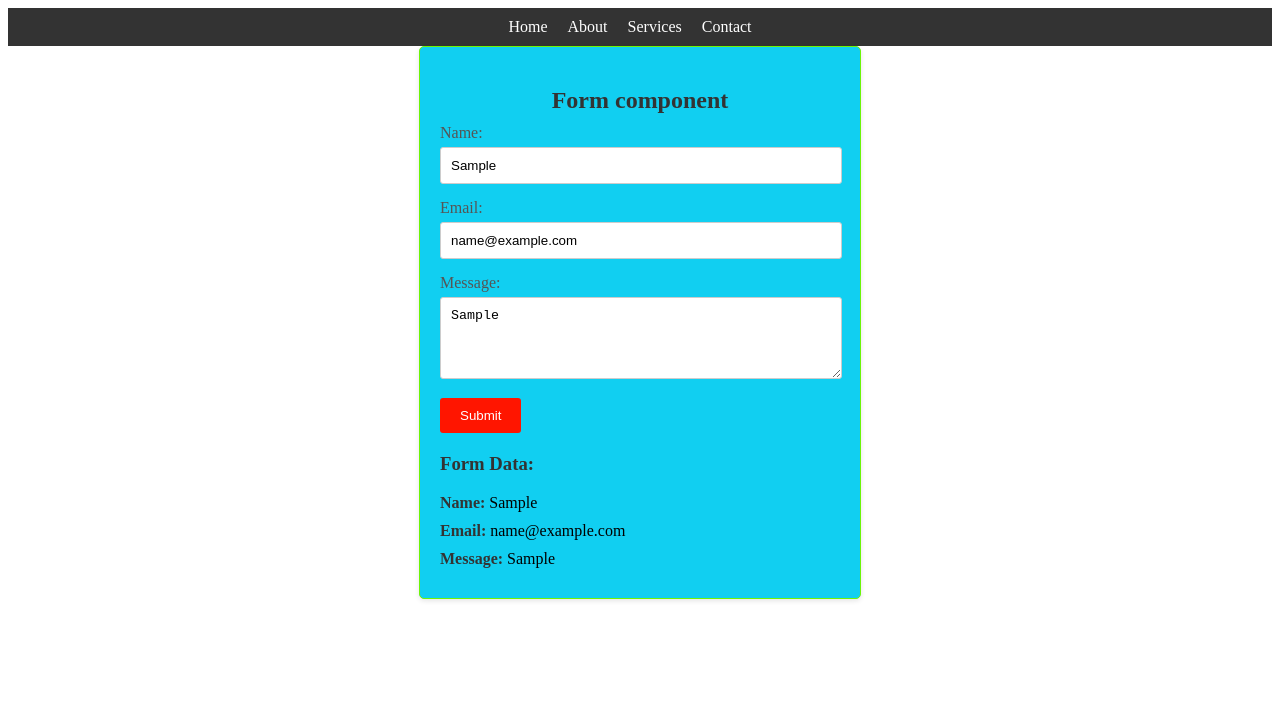
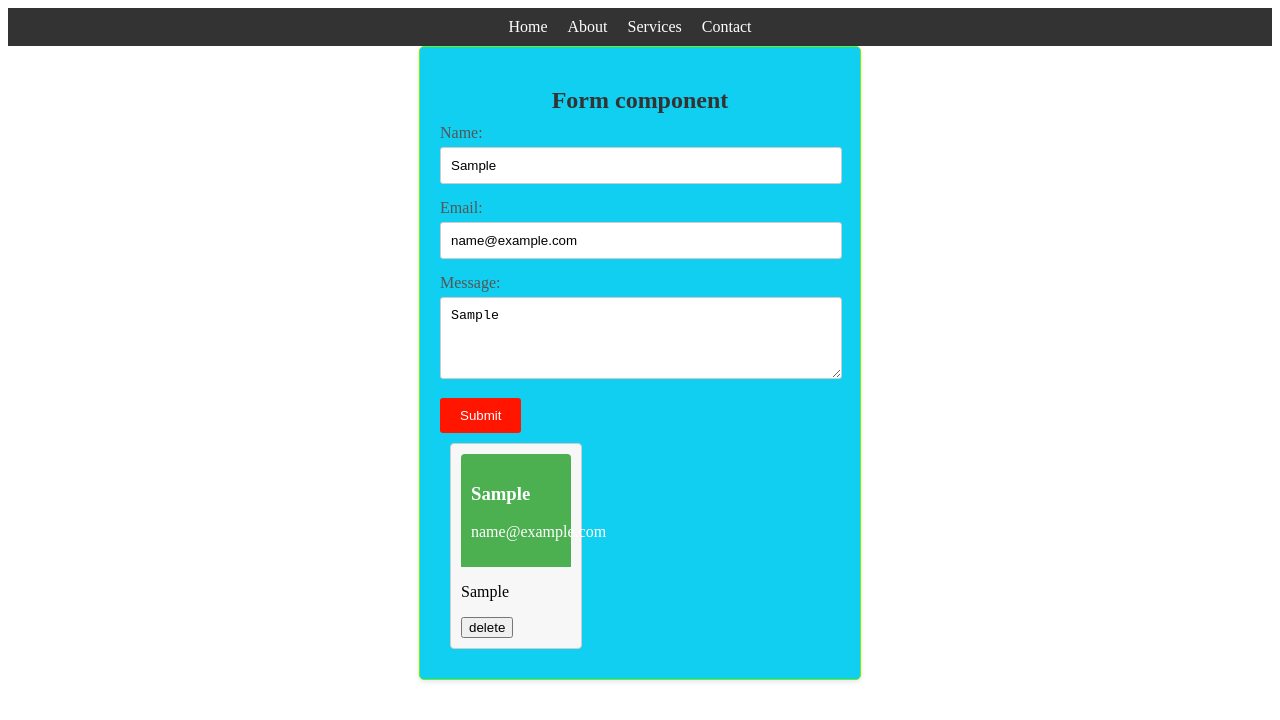
Before and after one commit to Arun-cloud-dev/Angular-Form, an Angular app in the folder besant-form/: page / in a window 1280 px wide. Both pictures are taken after typing "Sample", "name@example.com", "Sample" into the empty fields and a click on the button "Submit". Shown: the top 720 px of the page. Built offline with nearby package versions, Linux system fonts and the light colour scheme.

Commit message:
form data field .
@input and @output

```diff
--- a/besant-form/src/app/app.module.ts
+++ b/besant-form/src/app/app.module.ts
@@ -6,11 +6,12 @@ import { AppComponent } from './app.component';
 import { MyFirstCompComponent } from './my-first-comp/my-first-comp.component';
 import { MySecondCompComponent } from './my-second-comp/my-second-comp.component';
 import { FormsModule } from '@angular/forms';
+import { MessageDetailsComponent } from './message-details/message-details.component';
 
 @NgModule({ //decorator and a bench of properties
   declarations: [
     AppComponent, // declare components of application
-    MyFirstCompComponent, MySecondCompComponent
+    MyFirstCompComponent, MySecondCompComponent, MessageDetailsComponent
   ],
   imports: [
     BrowserModule,
--- /dev/null
+++ b/besant-form/src/app/message-details/message-details.component.css
@@ -0,0 +1,19 @@
+.message-card{
+  width: 110px;
+  margin: 10px;
+  padding: 10px;
+  border: 1px solid #ccc;
+  background-color: #f7f7f7;
+  border-radius: 4px;
+}
+
+.message-header{
+  background-color: #4caf50;
+  color: white;
+  padding: 10px;
+  border-radius: 4px 4px 0 0 ;
+}
+.message-cotent{
+  padding: 10px;
+  border-radius: 0 0 4px 4px;
+}
--- /dev/null
+++ b/besant-form/src/app/message-details/message-details.component.html
@@ -0,0 +1,13 @@
+<div class="message-card">
+<div class="message-header">
+  <h3>{{message.name}}</h3>
+  <p>{{message.email}}</p>
+</div>
+<div class="message-content">
+  <p>{{message.message}}</p>
+</div>
+<button
+type="button"
+(click)="onDelete()"
+>delete</button>
+</div>
--- /dev/null
+++ b/besant-form/src/app/message-details/message-details.component.ts
@@ -0,0 +1,22 @@
+import { Component, EventEmitter, Input, Output } from '@angular/core';
+
+@Component({
+  selector: 'app-message-details',
+  templateUrl: './message-details.component.html',
+  styleUrls: ['./message-details.component.css'],
+})
+export class MessageDetailsComponent {
+  @Input()
+  message: any = {};
+
+  @Input()
+  index: number = -1;
+
+  @Output()
+  delete: EventEmitter<number> = new EventEmitter<number>();
+
+  onDelete() {
+    this.delete.emit(this.index);
+
+  }
+}
--- a/besant-form/src/app/my-first-comp/my-first-comp.component.css
+++ b/besant-form/src/app/my-first-comp/my-first-comp.component.css
@@ -61,3 +61,9 @@ button[type="submit"] {
 .form-container strong {
   color: #333;
 }
+.flex-container{
+display: flex;
+flex-direction: row;
+justify-content: space-between;
+flex-wrap: wrap;
+}
--- a/besant-form/src/app/my-first-comp/my-first-comp.component.html
+++ b/besant-form/src/app/my-first-comp/my-first-comp.component.html
@@ -34,10 +34,28 @@
     <button type="submit">Submit</button>
   </form>
 
-  <div *ngIf="onSubmitted">
-    <h3>Form Data:</h3>
-    <p><strong>Name:</strong> {{ name }}</p>
-    <p><strong>Email:</strong> {{ email }}</p>
-    <p><strong>Message:</strong> {{ message }}</p>
+  <!-- <table *ngIf="isSubmitted">
+    <thead>
+      <th>Name</th>
+      <th>Email</th>
+      <th>Message</th>
+    </thead>
+    <tbody>
+      <tr *ngFor="let msg of messages;let i = index">
+        <td>{{ i + 1 }}</td>
+        <td>{{ msg.name }}</td>
+        <td>{{ msg.email }}</td>
+        <td>{{ msg.message }}</td>
+      </tr>
+    </tbody>
+
+  </table> -->
+  <div class="flex-container" *ngIf="isSubmitted">
+    <app-message-details
+    *ngFor="let msg of messages;let i = index"
+    [message]="msg"
+    [index]="i"
+    (delete)="deleteMessage($event)"
+    ></app-message-details>
   </div>
 </div>
--- a/besant-form/src/app/my-first-comp/my-first-comp.component.ts
+++ b/besant-form/src/app/my-first-comp/my-first-comp.component.ts
@@ -2,20 +2,31 @@
 
 import { Component } from '@angular/core';
 
-@Component({ //component anotation takes a object
+@Component({
+  //component anotation takes a object
   selector: 'app-my-first-comp', //
   templateUrl: './my-first-comp.component.html', //you can point to html file or use templete
-  styleUrls: ['./my-first-comp.component.css'] // list of style files
+  styleUrls: ['./my-first-comp.component.css'], // list of style files
 })
 export class MyFirstCompComponent {
   //varaiable
   name: string = '';
   email: string = '';
   message: string = '';
-  onSubmitted: boolean = false;
+  isSubmitted: boolean = false;
+  messages: Array<any> = [];
 
+  onSubmit(): void {
+    this.isSubmitted = true;
+    this.messages.push({
+      name: this.name,
+      email: this.email,
+      message: this.message,
+    });
 
-  onSubmit(): void{
-    this.onSubmitted =true;
+    console.log(this.message);
+  }
+  deleteMessage(index: number) {
+    this.messages.splice(index,1);
   }
 }
```
Also changed, not shown: 1 other file (tests, documents, lock files or other folders).
